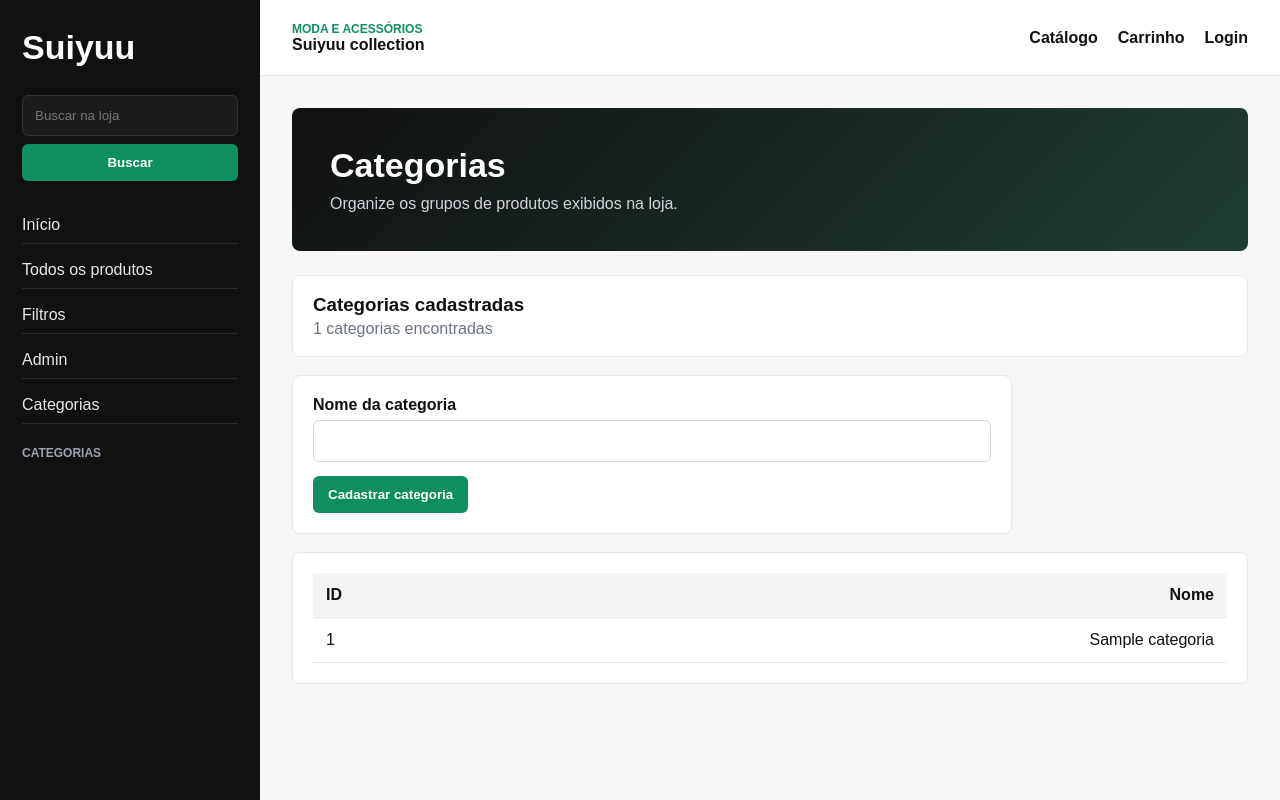
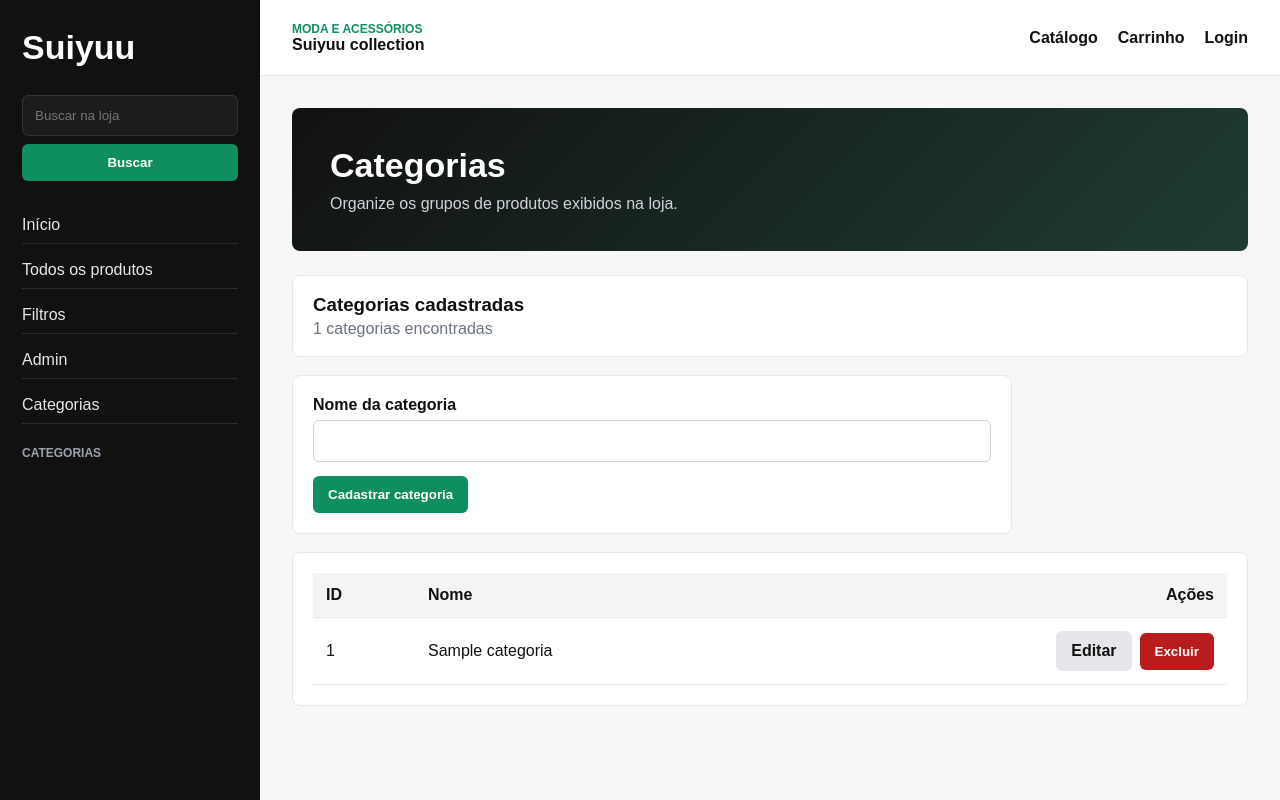
Before and after one commit to nyyzyyyyy/loja-virtual-flask, a Flask app: template templates/admin_categorias.html in a window 1280 px wide. Run offline with Flask 3, Linux system fonts and the light colour scheme; the template is opened without the code that fills it: most values are stand-ins (such as "Sample title", 1, 10 or a date in 2020); data that the repository does not hold is empty.

Commit message:
Adiciona edicao e exclusao de categorias

```diff
--- a/app.py
+++ b/app.py
@@ -175,6 +175,35 @@ def cadastrar_categoria(nome):
     conexao.commit()
     conexao.close()
 
+def buscar_categoria_por_id(categoria_id):
+    conexao = conectar_banco()
+    categoria = conexao.execute(
+        "SELECT * FROM categorias WHERE id = ?",
+        (categoria_id,)
+    ).fetchone()
+    conexao.close()
+    return categoria
+
+
+def atualizar_categoria(categoria_id, nome):
+    conexao = conectar_banco()
+    conexao.execute(
+        "UPDATE categorias SET nome = ? WHERE id = ?",
+        (nome, categoria_id)
+    )
+    conexao.commit()
+    conexao.close()
+
+
+def excluir_categoria(categoria_id):
+    conexao = conectar_banco()
+    conexao.execute(
+        "DELETE FROM categorias WHERE id = ?",
+        (categoria_id,)
+    )
+    conexao.commit()
+    conexao.close()
+
 @app.route("/admin/produtos/<int:produto_id>/excluir", methods=["POST"])
 def admin_excluir_produto(produto_id):
     excluir_produto(produto_id)
@@ -190,6 +219,25 @@ def admin_categorias():
     categorias = listar_categorias()
     return render_template("admin_categorias.html", categorias=categorias)
 
+@app.route("/admin/categorias/<int:categoria_id>/editar", methods=["GET", "POST"])
+def admin_editar_categoria(categoria_id):
+    categoria = buscar_categoria_por_id(categoria_id)
+
+    if categoria is None:
+        return "Categoria nao encontrada", 404
+
+    if request.method == "POST":
+        nome = request.form["nome"]
+        atualizar_categoria(categoria_id, nome)
+        return redirect(url_for("admin_categorias"))
+
+    return render_template("admin_editar_categoria.html", categoria=categoria)
+
+@app.route("/admin/categorias/<int:categoria_id>/excluir", methods=["POST"])
+def admin_excluir_categoria(categoria_id):
+    excluir_categoria(categoria_id)
+    return redirect(url_for("admin_categorias"))
+
 if __name__ == "__main__":
     print("Iniciando o servidor Flask...")
     app.run(debug=True)
--- a/templates/admin_categorias.html
+++ b/templates/admin_categorias.html
@@ -30,6 +30,7 @@
             <tr>
                 <th>ID</th>
                 <th>Nome</th>
+                <th>Ações</th>
             </tr>
         </thead>
 
@@ -38,10 +39,28 @@
                 <tr>
                     <td>{{ categoria.id }}</td>
                     <td>{{ categoria.nome }}</td>
+                    <td>
+                        <div class="acoes-admin">
+                            <a
+                                class="botao-secundario"
+                                href="{{ url_for('admin_editar_categoria', categoria_id=categoria.id) }}"
+                            >
+                                Editar
+                            </a>
+
+                            <form
+                                method="post"
+                                action="{{ url_for('admin_excluir_categoria', categoria_id=categoria.id) }}"
+                                onsubmit="return confirm('Tem certeza que deseja excluir esta categoria?');"
+                            >
+                                <button class="botao-perigo" type="submit">Excluir</button>
+                            </form>
+                        </div>
+                    </td>
                 </tr>
             {% else %}
                 <tr>
-                    <td colspan="2">Nenhuma categoria cadastrada.</td>
+                    <td colspan="3">Nenhuma categoria cadastrada.</td>
                 </tr>
             {% endfor %}
         </tbody>
```
Also changed, not shown: templates/admin_editar_categoria.html (added, +20 -0 lines).
